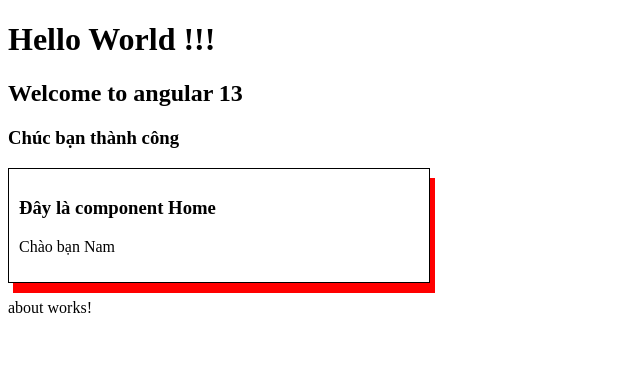
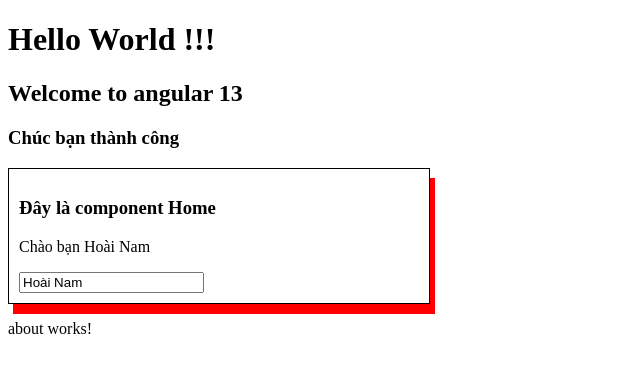
Before and after one commit to hoainam-99/angular12, an Angular app: page / in a window 1280 px wide. Shown: the top 372 px of the page, without its empty margins (0-640 px from the left). Built offline with nearby package versions, Linux system fonts and the light colour scheme.

Commit message:
proporties

```diff
--- a/src/app/home/home.component.html
+++ b/src/app/home/home.component.html
@@ -1,4 +1,5 @@
 <div class="test">
   <h3>Đây là component Home</h3>
   <p>Chào bạn {{ name }}</p>
+  <input type="text" [value]="name" [title]="'đây là ' + name">
 </div>
--- a/src/app/home/home.component.ts
+++ b/src/app/home/home.component.ts
@@ -6,7 +6,7 @@ import { Component, OnInit } from '@angular/core';
   styleUrls: ['./home.component.scss']
 })
 export class HomeComponent implements OnInit {
-  public name = 'Nam'
+  public name = 'Hoài Nam'
   constructor() { }
 
   ngOnInit(): void {
```
